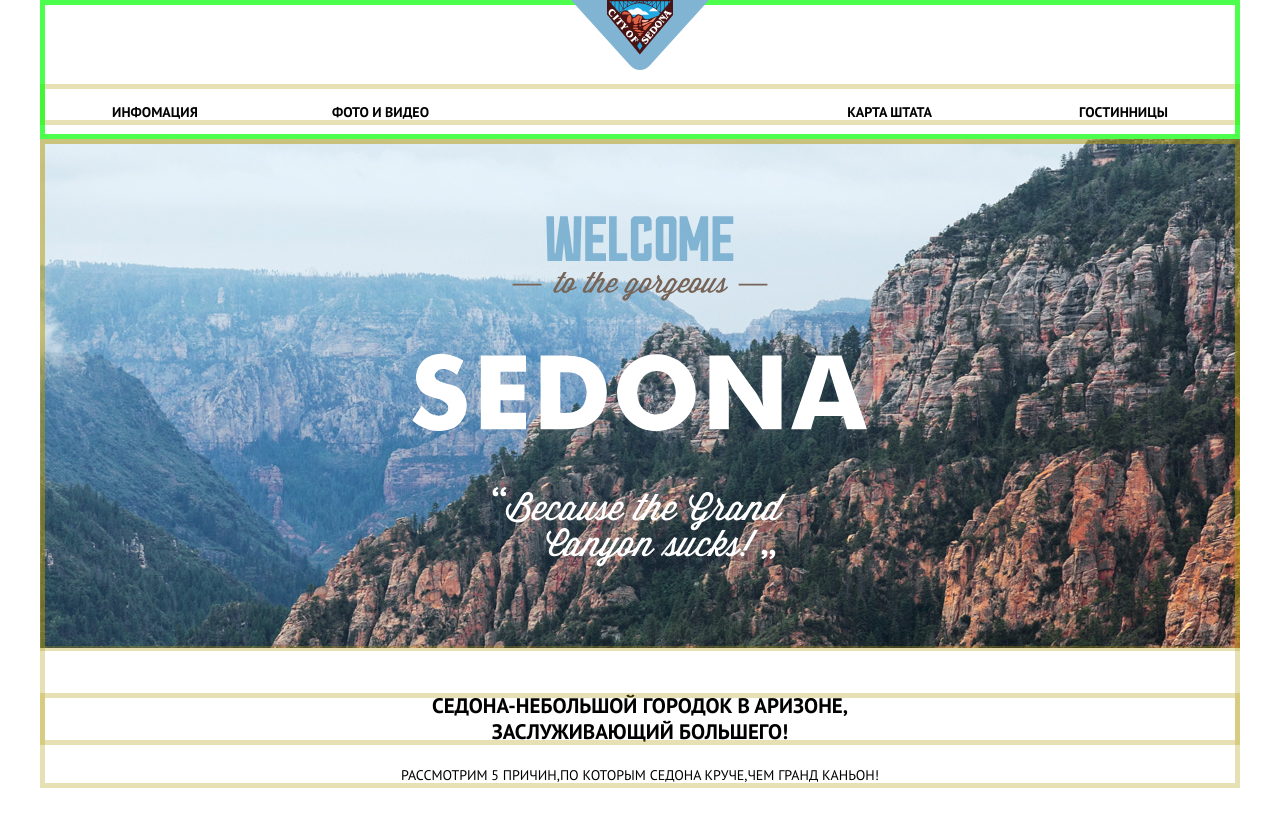
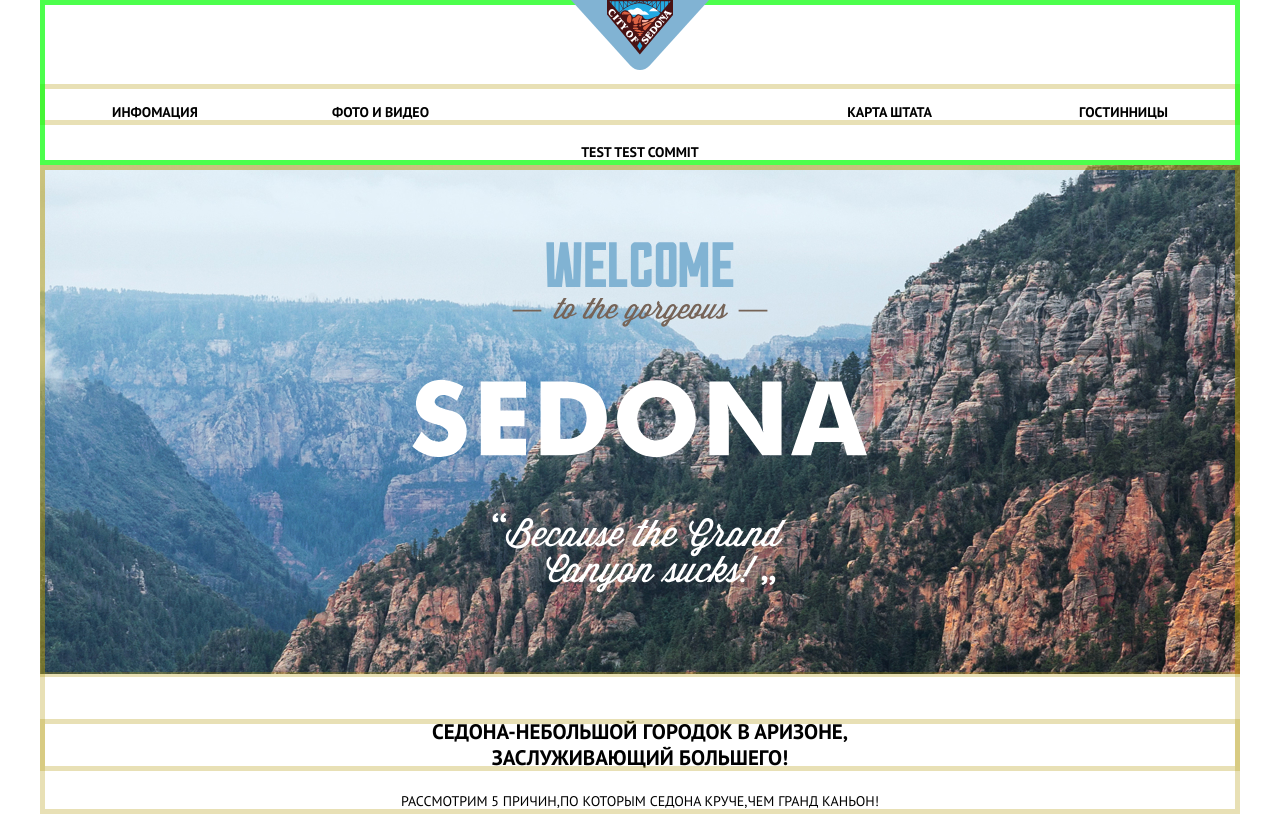
Before and after one commit to Badsergeant/HtmlSedona, a plain HTML site: page index.html in a window 1280 px wide. Shown: the top 817 px of the page. Drawn offline with Linux system fonts and the light colour scheme.

Commit message:
Test commit 18.01

```diff
--- a/index.html
+++ b/index.html
@@ -28,7 +28,7 @@
             <li><a href="blank.html">Карта штата</a></li>
             <li><a href="catalog.html">Гостинницы</a></li>
           </ul>
-
+        <DIV>Test TEST COMMIT</DIV>
     </nav>
   </header>
   <main class="container">
```
